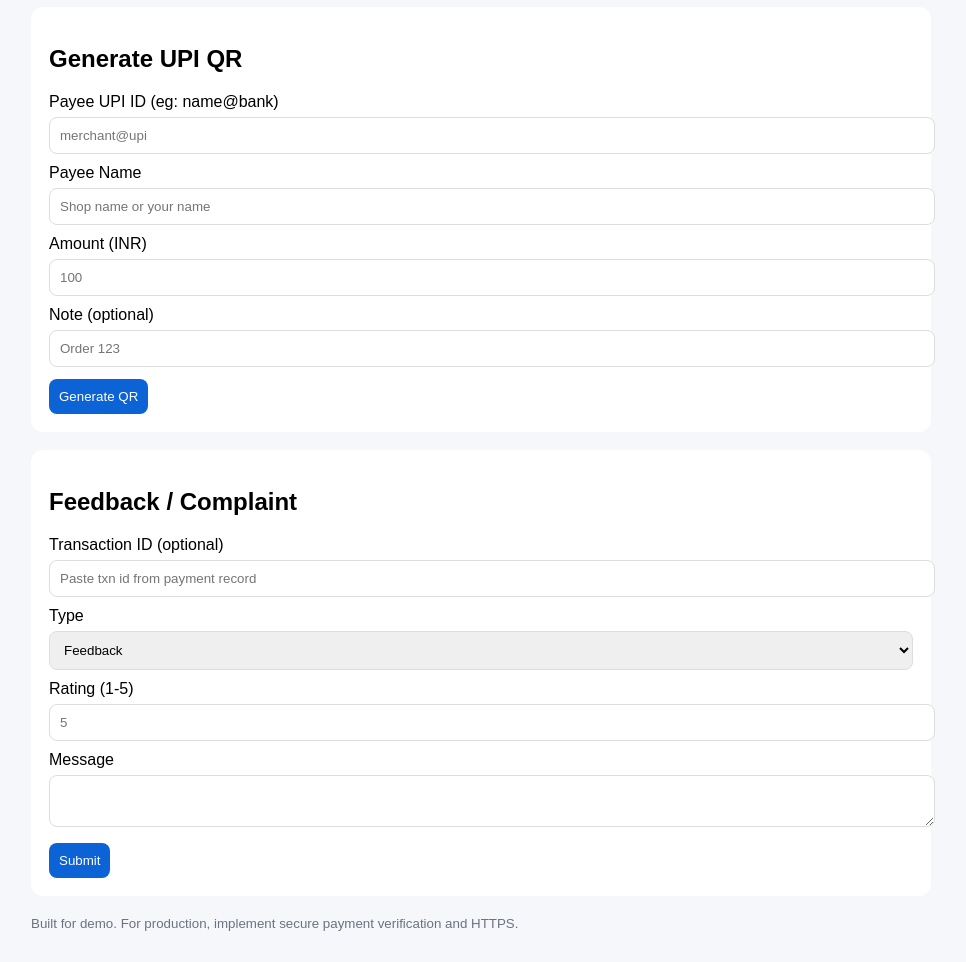
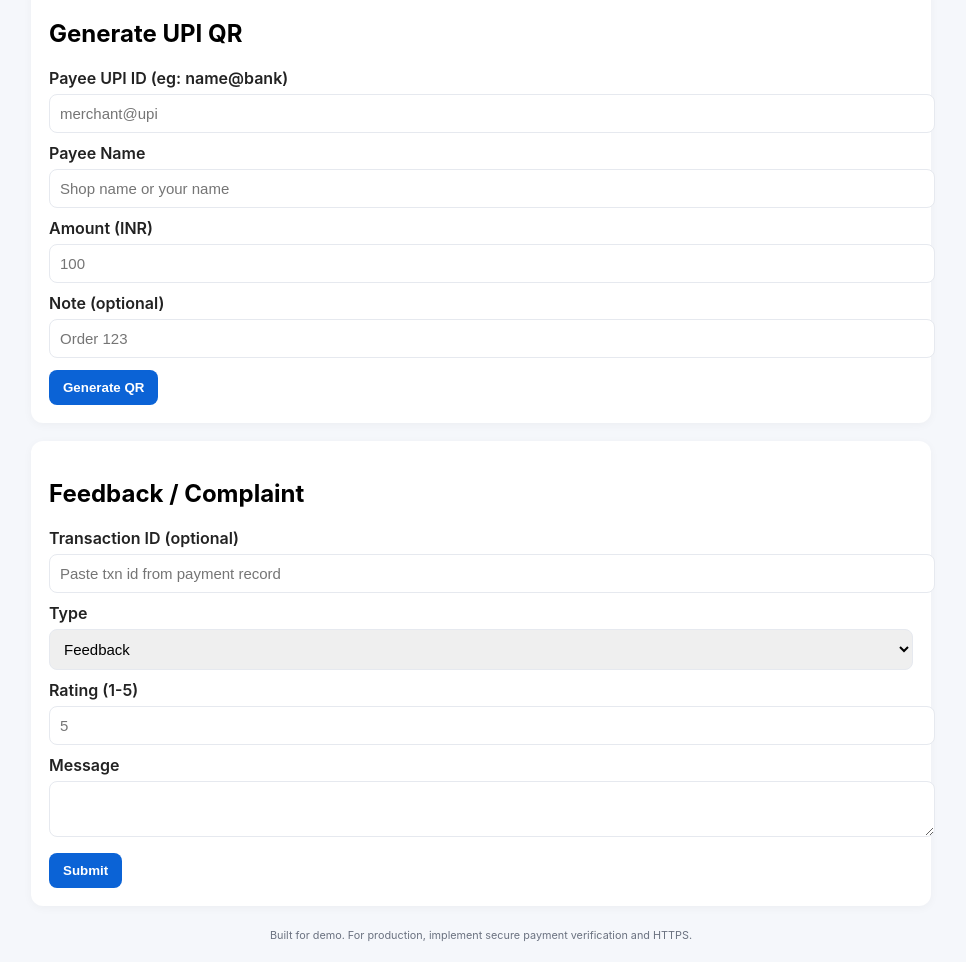
Before and after one commit to SriChaitanya1824/upi-qr-fullstack-portal, a plain HTML site: page frontend/index.html in a window 1280 px wide. Shown: the part 93-1055 px from the top of the page, without its empty margins (159-1125 px from the left). Drawn offline with Linux system fonts and the light colour scheme.

Commit message:
Refactor styles in frontend/styles.css for clarity

```diff
--- a/frontend/styles.css
+++ b/frontend/styles.css
@@ -1 +1,14 @@
-:root{--bg:#f5f7fb;--card:#fff;--accent:#0b63d6;--muted:#6b7280}body{font-family:Arial;background:var(--bg);margin:0;padding:20px}.container{max-width:900px;margin:0 auto}.card{background:var(--card);border-radius:12px;padding:18px;margin:18px 0}label{display:block;margin-top:10px}input,textarea,select{width:100%;padding:10px;border:1px solid #ddd;border-radius:8px;margin-top:6px}button{background:var(--accent);color:#fff;padding:10px;border:0;border-radius:8px;margin-top:12px}#qrcode{width:220px;height:220px;padding:8px;background:#fff;border-radius:8px}.qr-area{margin-top:16px}.hidden{display:none}.muted{color:var(--muted)}
+:root{--bg:#f5f7fb;--card:#ffffff;--accent:#0b63d6;--muted:#6b7280}
+body{font-family:Inter,ui-sans-serif,system-ui,Arial,Helvetica,sans-serif;background:var(--bg);margin:0;padding:20px}
+.container{max-width:900px;margin:0 auto}
+header h1{margin:10px 0;color:#111;font-size:22px}
+.card{background:var(--card);border-radius:12px;padding:18px;margin:18px 0;box-shadow:0 2px 10px rgba(12,15,20,0.04)}
+label{display:block;margin-top:10px;font-weight:600;color:#222}
+input,textarea,select{width:100%;padding:10px;border:1px solid #e6e9ef;border-radius:8px;margin-top:6px;font-size:15px}
+button{background:var(--accent);color:#fff;padding:10px 14px;border:none;border-radius:8px;font-weight:700;margin-top:12px;cursor:pointer}
+button:active{transform:translateY(1px)}
+.qr-area{display:flex;gap:20px;align-items:center;flex-wrap:wrap;margin-top:16px}
+#qrcode{width:220px;height:220px;padding:8px;background:#fff;border-radius:8px;display:flex;align-items:center;justify-content:center}
+.muted{color:var(--muted);font-size:13px}
+.hidden{display:none}
+footer{margin-top:20px;text-align:center}
```
